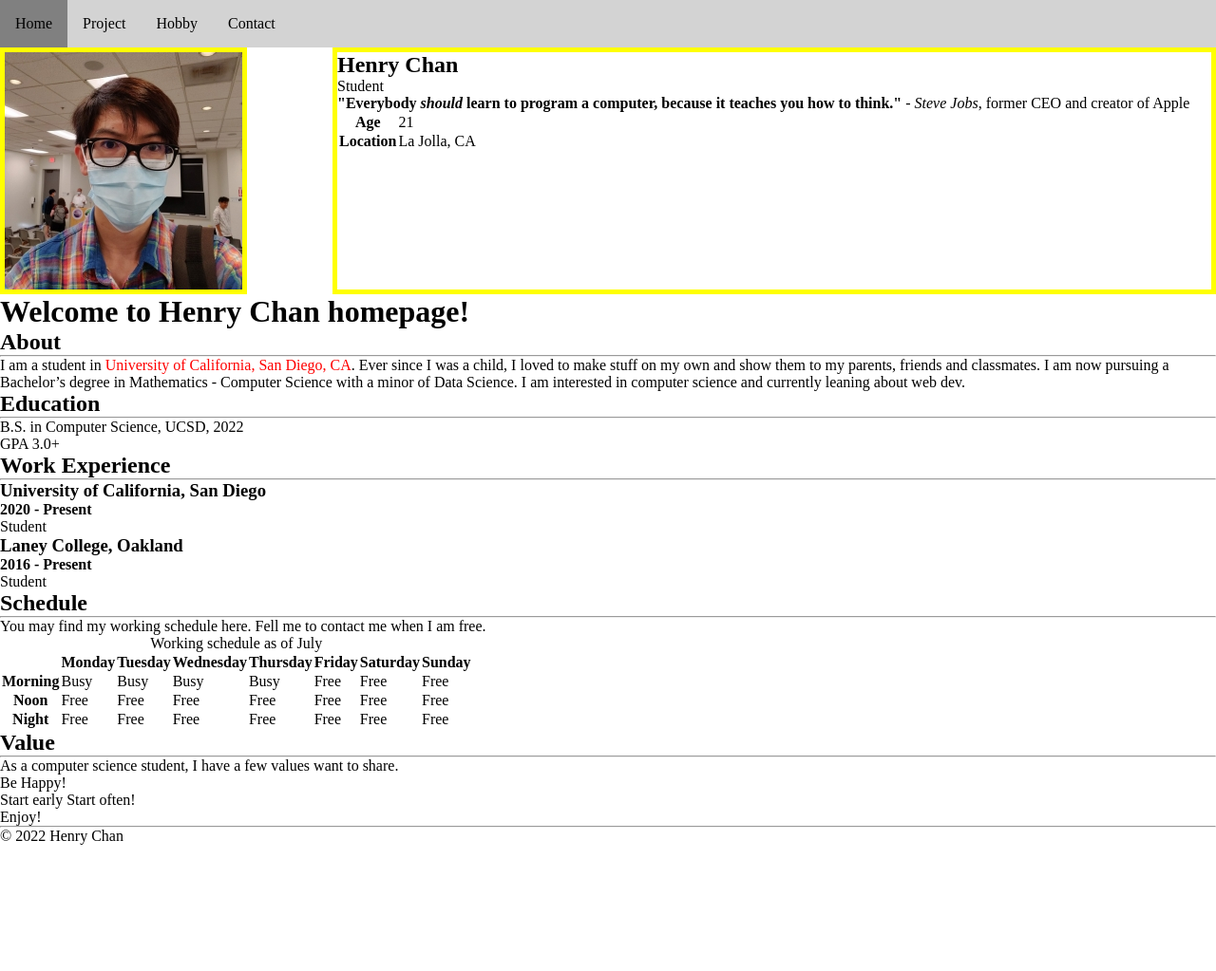
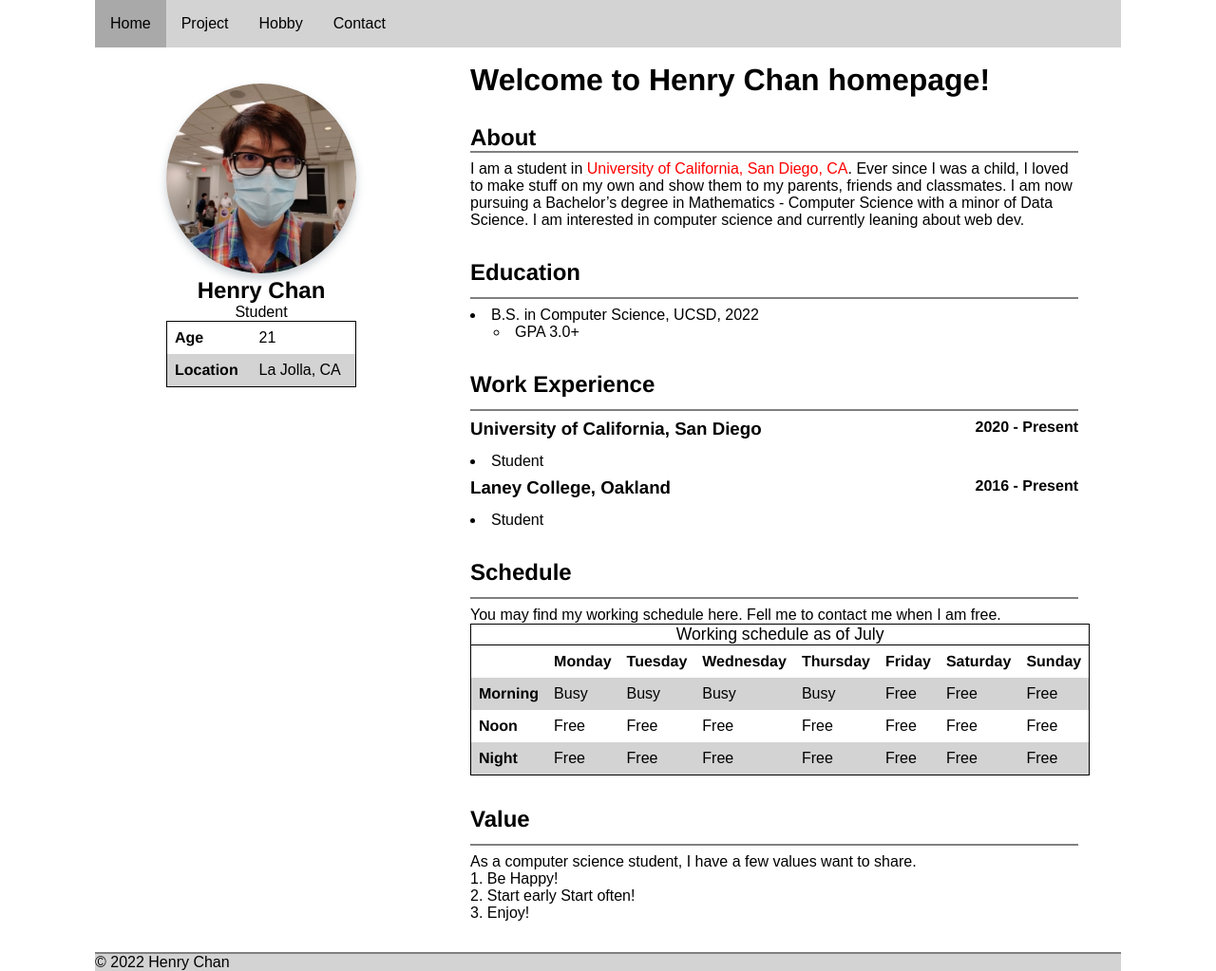
Before and after one commit to kctter/cse134-hw3, a plain HTML site: page index.html in a window 1280 px wide. Shown: the whole page at 95% size. Before the commit the page ends 890 px from the top, so only its background shows below. Drawn offline with Linux system fonts and the light colour scheme.

Commit message:
updated design

```diff
--- a/index.html
+++ b/index.html
@@ -5,15 +5,52 @@
     <title>Henry's persona page</title>
     <link rel="icon" type="image/x-icon" href="/favicon.ico">
     <style>
+
+
         * {
             margin: 0;
             padding: 0;
+            font-family: Helvetica, sans-serif;
+        }
+
+        @font-face {
+            font-family: Helvetica;
+            src:local("Helveticaa.ttf")
+        }
+
+
+
+
+
+        body {
+            display: grid;
+            grid-template-rows: auto 1fr auto;
+            grid-template-columns: 350px 730px;
+            /*grid-template-columns: 0.2fr 0.8fr;*/
+            align-items: start;
+            min-height: 100vh;
+            max-width: 1080px;
+            margin: 0 auto;
+        }
+
+
+
+        header {
+            grid-column: 1 / 3;
+            position: -webkit-sticky;
+            position: sticky;
+            border: 1em;
+            top: 0;
+
         }
 
         .top-nav {
             list-style-type: none;
             overflow: hidden;
+            border: 1em;
             background: lightgrey;
+            /*margin: 0 -1vw;*/
+            /*padding: 0 1vw;*/
         }
 
         .top-nav > li {
@@ -23,140 +60,145 @@
         .top-nav > li a {
             display: block;
             color: black;
+
             padding: 1em;
             text-align: center;
             text-decoration: none;
-            transition: all ease-in-out .1s;
+
         }
 
         .top-nav > li a:hover {
             background-color: darkgrey;
+            transition: all ease-in-out .2s;
         }
 
         .top-nav > li a.active {
             background-color: darkgrey;
+            transition: all ease-in-out .2s;
         }
 
         .top-nav > li a.active:hover {
             background-color: grey;
-        }
-
-        /*@media (min-width: 10000px) {*/
-        /*    body {*/
-        /*        display: grid;*/
-        /*        grid-template-rows: auto 1fr auto;*/
-        /*        grid-template-columns: 350px 1fr;*/
-        /*        min-height: 100vh;*/
-
-        /*    }*/
-
-        /*    header {*/
-        /*        grid-column: 1 / 3;*/
-        /*    }*/
-
-        /*    .top-nav:before {*/
-        /*        background: lightgrey;*/
-        /*        position: absolute;*/
-        /*        bottom: 0;*/
-        /*    }*/
-
-        /*    aside {*/
-        /*        grid-row: 2 / 4;*/
-        /*        padding-top: 0.5em;*/
-
-
-        /*    }*/
-
-        /*    main {*/
-        /*        grid-row: 2 / 3;*/
-
-        /*    }*/
-
-        /*    footer {*/
-        /*        grid-column: 1 / 3;*/
-
-        /*    }*/
-        /*}*/
-
-        body {
-            display: grid;
-            grid-template-rows: auto auto auto auto;
-            grid-template-columns: 350px 1fr;
-            min-height: 100vh;
-
-        }
-
-        aside {
-
-        }
-
-        header {
-            grid-column: 1 / 3;
-        }
-
-
-        .profile-picture {
-
-            grid-column:1/2;
-            border: 5px solid yellow;
-            /*display: block;*/
-            /*margin-left: auto;*/
-            /*margin-right: auto;*/
-            /*border-radius: 100%;*/
-            /*width: 250px;*/
-            /*height: 250px;*/
-            /*box-shadow: 0 5px 10px 0 rgba(35, 60, 80, .25);*/
-        }
-
-        .name {
-            grid-column: 2 / 3;
-            border: 5px solid yellow;
+            transition: all ease-in-out .2s;
         }
 
 
 
+
+
+
+
         aside {
-            display: contents;
+            grid-row: 2 / 4;
+            padding-top: 0.5em;
+            margin-left: auto;
+            margin-right: auto;
+            position: -webkit-sticky;
+            position: sticky;
+            top: 5rem;
         }
 
+
+        #profile-picture{
+            margin-left: auto;
+            margin-right: auto;
+            border-radius: 100%;
+            width: 200px;
+            height: 200px;
+            box-shadow: 0 5px 10px 0 rgba(35, 60, 80, .25);
+        }
+
+        .about > #name, .about> #role {
+            text-align: center;
+        }
+
+        .about > #information {
+            margin-left: auto;
+            margin-right: auto;
+            text-align: left;
+            padding-top: 0.5em;
+            padding-bottom: 0.5em;
+        }
+
+
+
+
         main {
-            grid-column: 1 / 3;
+            margin-left: auto;
+            margin-right: auto;
+            width: 640px;
+            grid-row: 2 / 3;
         }
+
+        main > article {
+            padding-bottom: 2em;
+        }
+
+        .main-title {
+            padding-top: 0.5em;
+            padding-bottom: 0.5em;
+        }
+        .article-title {
+            padding-bottom: 0.5em;
+        }
+        .article-subject {
+            padding-top: 0.5em;
+        }
+
+        .article-start {
+            padding-top: 0.5em;
+        }
+
+        .article-list  {
+            list-style-position: inside;
+            /*margin-left: 10px;*/
+        }
+        .article-list > ul > li{
+            margin-left: 25px;
+        }
+
+        .article-left {
+            float: left;
+        }
+        .article-right {
+            float: right;
+        }
+
+
+
+        hr {
+            border: solid 1px grey;
+            background-color: grey;
+        }
+
+
+        th, td{
+            text-align: left;
+            padding: 8px;
+        }
+
+        tr:nth-child(even) {
+            background-color: lightgrey;
+        }
+
+        table {
+            border-collapse: collapse;
+            width: 100%;
+            border: solid 1px black;
+            /*border-top: none;*/
+        }
+
+         caption {
+            font-size: 1.1em;
+            border: solid 1px black;
+            border-bottom: none
+        }
+
 
         footer {
             grid-column: 1 / 3;
+            background: lightgrey;
         }
-
-        .
-        /*aside > p {*/
-        /*    text-align: center;*/
-        /*    padding-top: 0.5em;*/
-        /*    padding-bottom: 0.5em;*/
-        /*}*/
-        /*aside > table {*/
-        /*    margin-left: auto;*/
-        /*    margin-right: auto;*/
-        /*    text-align: left;*/
-        /*    padding-top: 0.5em;*/
-        /*    padding-bottom: 0.5em;*/
-        /*}*/
-
-        /*main > article {*/
-        /*    padding-bottom: 2em;*/
-        /*}*/
-
-        /*.main-title {*/
-        /*    padding-top: 0.5em;*/
-        /*    padding-bottom: 0.5em;*/
-        /*}*/
-        /*.article-title {*/
-        /*    padding-bottom: 0.25em;*/
-        /*}*/
-        /*.article-subject {*/
-        /*    padding-top: 0.25em;*/
-        /*}*/
-
-
 
 
 
@@ -180,18 +222,13 @@
 
 <!-- left side -->
 
-    <aside>
+<aside class="abc">
 
-        <img class="profile-picture" src="myself.jpg" alt="Picture of myself">
-        <div class="name">
-            <h2><b>Henry Chan</b></h2>
-            <p>Student</p>
-
-            <p><strong>"Everybody <em>should</em> learn to program a computer, because it teaches you how to
-                think."</strong> -
-                <i>Steve Jobs</i>,
-                former CEO and creator of Apple</p>
-            <table>
+    <img id="profile-picture" src="myself.jpg" alt="Picture of myself">
+    <div class="about">
+        <h2 id="name"><b>Henry Chan</b></h2>
+        <p id="role">Student</p>
+        <table id="information">
             <tr>
                 <th>Age</th>
                 <td>21</td>
@@ -202,7 +239,6 @@
             </tr>
         </table>
     </div>
-
 </aside>
 
 <!-- main content-->
@@ -212,7 +248,8 @@
     <article>
         <h2 class="article-subject">About</h2>
         <hr>
-            <p class="article-start">I am a student in <span style="color:red">University of California, San Diego, CA</span>. Ever since I
+        <p class="article-start">I am a student in <span
+                style="color:red">University of California, San Diego, CA</span>. Ever since I
             was a
             child, I loved to make stuff on
             my own and show them to my parents, friends and classmates. I am now pursuing a Bachelor’s degree in
@@ -225,9 +262,9 @@
         <h2 class="article-title">Education</h2>
         <hr>
         <ul class="article-subject">
-                <li>B.S. in Computer Science, UCSD, 2022
+            <li class="article-list">B.S. in Computer Science, UCSD, 2022
                 <ul>
-                        <li>GPA 3.0+</li>
+                    <li >GPA 3.0+</li>
                 </ul>
             </li>
         </ul>
@@ -237,17 +274,19 @@
         <h2 class="article-title">Work Experience</h2>
         <hr>
         <section class="article-subject">
-                <h3>University of California, San Diego</h3>
-                <h4>2020 - Present</h4>
+            <h3 class="article-left">University of California, San Diego</h3>
+            <h4 class="article-right">2020 - Present</h4>
+            <br><br>
             <ul>
-                    <li>Student</li>
+                <li class="article-list">Student</li>
             </ul>
         </section>
         <section class="article-subject">
-                <h3>Laney College, Oakland</h3>
-                <h4>2016 - Present</h4>
+            <h3 class="article-left">Laney College, Oakland</h3>
+            <h4 class="article-right">2016 - Present</h4>
+            <br><br>
             <ul>
-                    <li>Student</li>
+                <li class="article-list">Student</li>
             </ul>
         </section>
     </article>
@@ -257,7 +296,7 @@
         <h2 class="article-title">Schedule</h2>
         <hr>
         <p class="article-subject">You may find my working schedule here. Fell me to contact me when I am free.</p>
-            <table >
+        <table>
             <caption>Working schedule as of July</caption>
             <colgroup>
                 <col span="1" class="time">
@@ -311,9 +350,9 @@
         <hr>
         <p class="article-subject">As a computer science student, I have a few values want to share.</p>
         <ol>
-                <li>Be Happy!</li>
-                <li>Start early Start often!</li>
-                <li>Enjoy!</li>
+            <li class="article-list">Be Happy!</li>
+            <li class="article-list">Start early Start often!</li>
+            <li class="article-list">Enjoy!</li>
         </ol>
     </article>
 </main>
```
Also changed, not shown: Helvetica.ttf (added). Lines whose indentation alone changed are shown as unchanged.
